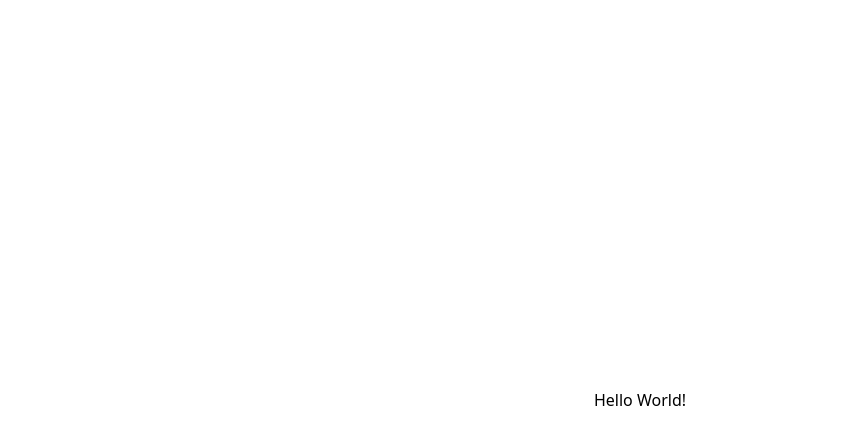
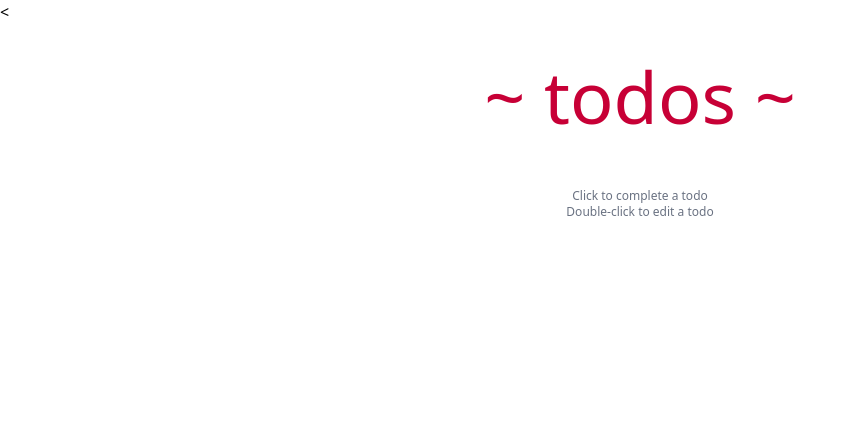
Before and after one commit to nailambb/todo_app, a website built with Vite: page index.html in a window 1280 px wide. Shown: the whole page, without its empty margins (0-856 px from the left). Built offline with nearby package versions, Linux system fonts and the light colour scheme.

Commit message:
todos-04: Create header, footer, and navigation

```diff
--- a/index.html
+++ b/index.html
@@ -7,7 +7,16 @@
     <title>todo_app</title>
   </head>
   <body>
-    <div id="app"></div>
+    <<header class="max-w-lg py-4 mx-auto mt-5 font-thin text-center">
+      <h1 class="font-sans text-7xl text-rose-700">~ todos ~</h1>
+    </header>
+    <footer
+      class="flex flex-col items-center justify-center max-w-lg mx-auto mt-10 text-xs text-gray-500 font-extralight"
+    >
+      <div>Click to complete a todo</div>
+      <div>Double-click to edit a todo</div>
+    </footer>
+        <!-- Scripts here. Don't remove ↓ -->
     <script type="module" src="/src/main.js"></script>
   </body>
 </html>
--- a/src/main.js
+++ b/src/main.js
@@ -1,6 +1 @@
 import "./style.css";
-
-const app = document.getElementById("app");
-app.innerHTML = `<div class="flex items-center justify-center h-screen">
-  <div>Hello World!</div>
-</div>`;
```
